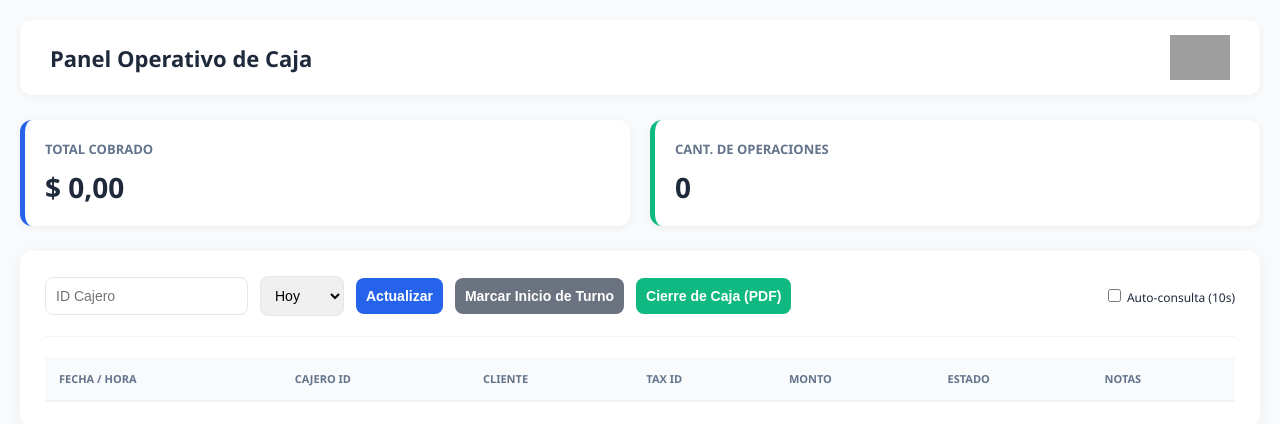
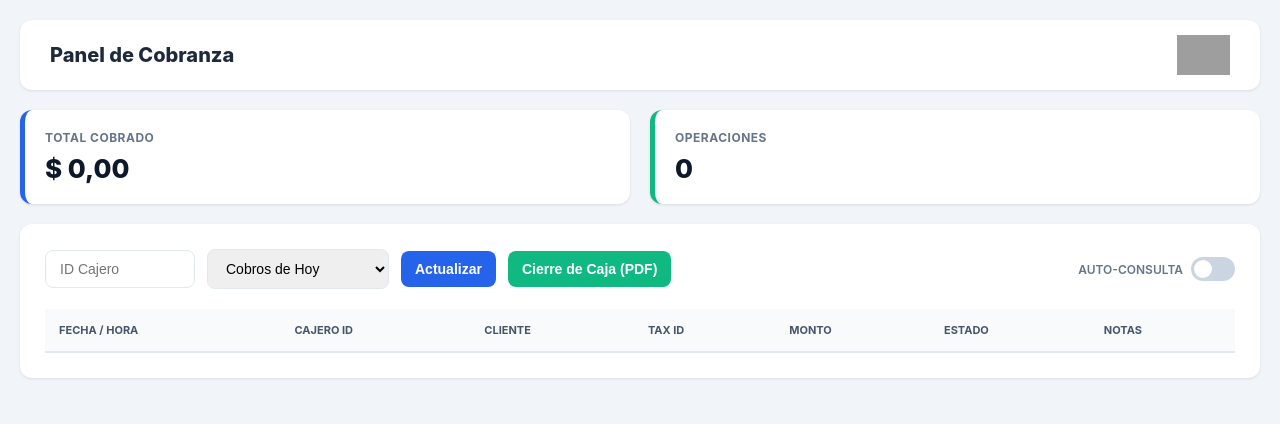
Before and after one commit to mlo-lang/panel-cucuru, a website: page index.html in a window 1280 px wide. Drawn offline with nearby package versions, Linux system fonts and the light colour scheme; grey boxes are pictures that could not be loaded.

Commit message:
Update index.html

```diff
--- a/index.html
+++ b/index.html
@@ -2,56 +2,78 @@
 <html lang="es">
 <head>
     <meta charset="UTF-8">
-    <title>Panel de Caja | Cucuru</title>
+    <title>Panel Operativo de Caja</title>
     <script src="https://cdnjs.cloudflare.com/ajax/libs/jspdf/2.5.1/jspdf.umd.min.js"></script>
     <script src="https://cdnjs.cloudflare.com/ajax/libs/jspdf-autotable/3.5.23/jspdf.plugin.autotable.min.js"></script>
     <style>
-        :root { --primary: #2563eb; --secondary: #10b981; --bg: #f8fafc; }
-        body { font-family: 'Segoe UI', sans-serif; background: var(--bg); margin: 0; padding: 20px; color: #1e293b; }
-        .header { display: flex; justify-content: space-between; align-items: center; background: white; padding: 15px 30px; border-radius: 12px; box-shadow: 0 2px 10px rgba(0,0,0,0.05); margin-bottom: 25px; }
-        .logo-cucuru { height: 45px; }
-        .dashboard { display: flex; gap: 20px; margin-bottom: 25px; }
-        .card { background: white; padding: 20px; border-radius: 12px; flex: 1; box-shadow: 0 2px 10px rgba(0,0,0,0.05); border-left: 5px solid var(--primary); }
-        .card h3 { margin: 0; font-size: 13px; color: #64748b; text-transform: uppercase; }
-        .card p { margin: 10px 0 0; font-size: 28px; font-weight: bold; }
-        .container { background: white; padding: 25px; border-radius: 12px; box-shadow: 0 4px 20px rgba(0,0,0,0.05); }
-        .filters { display: flex; flex-wrap: wrap; gap: 12px; margin-bottom: 20px; align-items: center; border-bottom: 1px solid #f1f5f9; padding-bottom: 20px; }
-        input, select, button { padding: 10px; border: 1px solid #e2e8f0; border-radius: 8px; font-size: 14px; cursor: pointer; }
-        .btn-main { background: var(--primary); color: white; border: none; font-weight: bold; }
-        .btn-pdf { background: var(--secondary); color: white; border: none; font-weight: bold; }
-        .btn-mark { background: #6b7280; color: white; border: none; font-weight: bold; }
-        table { width: 100%; border-collapse: collapse; margin-top: 10px; }
-        th { text-align: left; padding: 14px; background: #f8fafc; color: #64748b; font-size: 11px; border-bottom: 2px solid #edf2f7; text-transform: uppercase; }
-        td { padding: 14px; border-bottom: 1px solid #f1f5f9; font-size: 13px; }
-        .row-mark { border-top: 4px solid var(--secondary) !important; background: #f0fdf4; }
+        :root { --primary: #2563eb; --secondary: #10b981; --bg: #f1f5f9; }
+        body { font-family: 'Inter', system-ui, sans-serif; background: var(--bg); margin: 0; padding: 20px; color: #1e293b; }
+        .header { display: flex; justify-content: space-between; align-items: center; background: white; padding: 15px 30px; border-radius: 12px; box-shadow: 0 1px 3px rgba(0,0,0,0.1); margin-bottom: 20px; }
+        .logo-cucuru { height: 40px; }
+
+        .dashboard { display: flex; gap: 20px; margin-bottom: 20px; }
+        .card { background: white; padding: 20px; border-radius: 12px; flex: 1; box-shadow: 0 1px 3px rgba(0,0,0,0.1); border-left: 5px solid var(--primary); }
+        .card h3 { margin: 0; font-size: 12px; color: #64748b; text-transform: uppercase; letter-spacing: 0.5px; }
+        .card p { margin: 8px 0 0; font-size: 26px; font-weight: 800; color: #0f172a; }
+
+        .container { background: white; padding: 25px; border-radius: 12px; box-shadow: 0 1px 3px rgba(0,0,0,0.1); }
+        .filters { display: flex; flex-wrap: wrap; gap: 12px; margin-bottom: 20px; align-items: center; }
+
+        input, select, button { padding: 10px 14px; border: 1px solid #e2e8f0; border-radius: 8px; font-size: 14px; outline: none; transition: 0.2s; }
+        .btn-main { background: var(--primary); color: white; border: none; font-weight: 600; cursor: pointer; }
+        .btn-pdf { background: var(--secondary); color: white; border: none; font-weight: 600; cursor: pointer; }
+
+        /* Estilo Switch (Llave) */
+        .switch-container { display: flex; align-items: center; gap: 8px; font-size: 12px; font-weight: 600; color: #64748b; margin-left: auto; }
+        .switch { position: relative; display: inline-block; width: 44px; height: 24px; }
+        .switch input { opacity: 0; width: 0; height: 0; }
+        .slider { position: absolute; cursor: pointer; top: 0; left: 0; right: 0; bottom: 0; background-color: #cbd5e1; transition: .4s; border-radius: 24px; }
+        .slider:before { position: absolute; content: ""; height: 18px; width: 18px; left: 3px; bottom: 3px; background-color: white; transition: .4s; border-radius: 50%; }
+        input:checked + .slider { background-color: var(--primary); }
+        input:checked + .slider:before { transform: translateX(20px); }
+
+        table { width: 100%; border-collapse: collapse; }
+        th { text-align: left; padding: 14px; background: #f8fafc; color: #475569; font-size: 11px; font-weight: 700; text-transform: uppercase; border-bottom: 2px solid #e2e8f0; }
+        td { padding: 14px; border-bottom: 1px solid #f1f5f9; font-size: 14px; }
+        .row-new { border-left: 4px solid var(--secondary); background: #f0fdf4; }
     </style>
 </head>
 <body>
 
 <div class="header">
-    <h1 style="margin:0; font-size: 22px;">Panel Operativo de Caja</h1>
+    <h1 style="margin:0; font-size: 20px; font-weight: 800; color: #1e293b;">Panel de Cobranza</h1>
     <img src="https://hs.cucuru.com/hubfs/cucuru-email-logo-lightdark.png" alt="Cucuru" class="logo-cucuru" id="mainLogo" crossorigin="anonymous">
 </div>
 
 <div class="dashboard">
     <div class="card"><h3>Total Cobrado</h3><p id="totalMonto">$ 0,00</p></div>
-    <div class="card" style="border-left-color: var(--secondary);"><h3>Cant. de Operaciones</h3><p id="totalCant">0</p></div>
+    <div class="card" style="border-left-color: var(--secondary);"><h3>Operaciones</h3><p id="totalCant">0</p></div>
 </div>
 
 <div class="container">
     <div class="filters">
-        <input type="text" id="cajeroId" placeholder="ID Cajero">
+        <input type="text" id="cajeroId" placeholder="ID Cajero" style="width: 120px;">
+
         <select id="filtroTiempo" onchange="toggleDates()">
-            <option value="dia">Hoy</option>
-            <option value="custom">Rango</option>
+            <option value="hoy">Cobros de Hoy</option>
+            <option value="ayer">Cobros de Ayer</option>
+            <option value="custom">Fecha Personalizada</option>
         </select>
+
         <div id="customDates" style="display:none; gap:5px;">
             <input type="date" id="fDesde"><input type="date" id="fHasta">
         </div>
+
         <button class="btn-main" onclick="fetchCobros()">Actualizar</button>
-        <button class="btn-mark" onclick="marcarInicio()">Marcar Inicio de Turno</button>
         <button class="btn-pdf" onclick="generatePDF()">Cierre de Caja (PDF)</button>
-        <label style="font-size:12px; margin-left:auto;"><input type="checkbox" id="auto"> Auto-consulta (10s)</label>
+
+        <div class="switch-container">
+            AUTO-CONSULTA
+            <label class="switch">
+                <input type="checkbox" id="autoCheck" onchange="toggleAuto()">
+                <span class="slider"></span>
+            </label>
+        </div>
     </div>
 
     <table>
@@ -72,17 +94,20 @@
 
 <script>
     let currentData = [];
-    let inicioTurnoTS = 0;
+    let autoInterval = null;
 
     function toggleDates() {
         const v = document.getElementById('filtroTiempo').value;
         document.getElementById('customDates').style.display = (v === 'custom') ? 'flex' : 'none';
     }
 
-    function marcarInicio() {
-        inicioTurnoTS = Date.now();
-        alert("Inicio de turno marcado. Verás una marca verde en el próximo cobro.");
-        render();
+    function toggleAuto() {
+        if(document.getElementById('autoCheck').checked) {
+            fetchCobros();
+            autoInterval = setInterval(fetchCobros, 10000);
+        } else {
+            clearInterval(autoInterval);
+        }
     }
 
     async function fetchCobros() {
@@ -103,20 +128,17 @@
 
         currentData.forEach(c => {
             total += parseFloat(c.amount);
-            // Si el cobro es posterior a cuando marcamos el "inicio", le ponemos color
-            const esNuevoTurno = inicioTurnoTS > 0 && c.timestamp_raw >= inicioTurnoTS;
-
             body.innerHTML += `
-                <tr class="${esNuevoTurno ? 'row-mark' : ''}">
+                <tr>
                     <td>${c.fecha_limpia}</td>
                     <td><strong>${c.customer_id}</strong></td>
                     <td>${c.customer_name || '---'}</td>
                     <td>${c.customer_tax_id || '---'}</td>
                     <td><strong>$${parseFloat(c.amount).toLocaleString('es-AR')}</strong></td>
-                    <td><span style="color:green;font-weight:bold">${c.status}</span></td>
+                    <td><span style="color:#16a34a; font-weight:700;">${c.status}</span></td>
                     <td>
-                        <input type="text" id="n-${c.collection_id}" value="${c.comentario_local || ''}" style="width:70px">
-                        <button onclick="saveNote('${c.collection_id}')">💾</button>
+                        <input type="text" id="n-${c.collection_id}" value="${c.comentario_local || ''}" style="width:80px; padding:4px; font-size:12px; border-radius:4px; border:1px solid #ddd;">
+                        <button onclick="saveNote('${c.collection_id}')" style="padding:4px 8px; font-size:12px; cursor:pointer;">💾</button>
                     </td>
                 </tr>`;
         });
@@ -131,7 +153,7 @@
             headers: {'Content-Type': 'application/json'},
             body: JSON.stringify({ collection_id: id, comentario: note })
         });
-        alert("Nota Guardada");
+        alert("Nota guardada");
     }
 
     function generatePDF() {
@@ -143,7 +165,6 @@
 
         img.onload = function() {
             doc.addImage(img, 'PNG', 155, 10, 40, 10);
-
             doc.setFontSize(18);
             doc.text("Reporte de Cierre de Caja", 14, 20);
             doc.setFontSize(10);
@@ -154,24 +175,23 @@
 
             const tableRows = currentData.map(c => [
                 c.fecha_limpia,
-                c.colsa_id, // AQUÍ SE PLASMA EL ID DE COLSA
+                c.colsa_id, // PARAMETRO collection_trace_id
                 c.customer_id,
                 c.customer_name,
                 `$${c.amount}`,
-                c.comentario_local
+                c.comentario_local || ""
             ]);
 
             doc.autoTable({
                 head: [['Fecha/Hora', 'ID Colsa', 'Cajero', 'Cliente', 'Monto', 'Notas']],
                 body: tableRows,
                 startY: 50,
-                styles: { fontSize: 7 }
+                styles: { fontSize: 7 },
+                headStyles: { fillColor: [37, 99, 235] }
             });
             doc.save("Cierre_Caja.pdf");
         };
     }
-
-    setInterval(() => { if(document.getElementById('auto').checked) fetchCobros(); }, 10000);
 </script>
 </body>
 </html>
```
